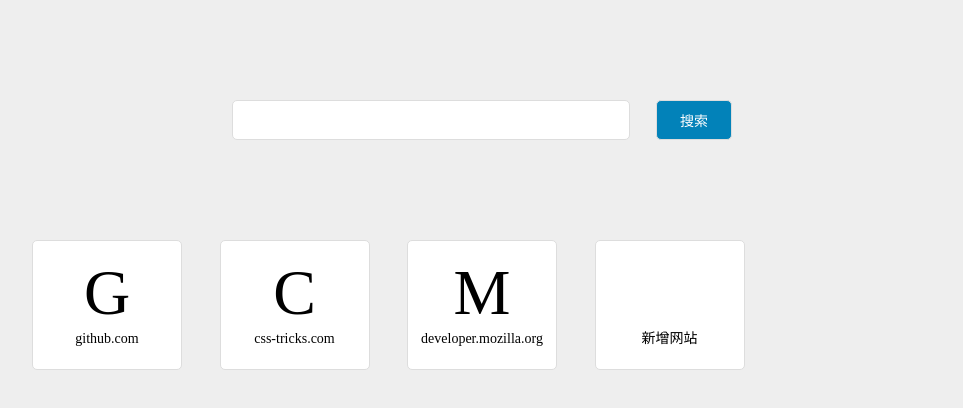
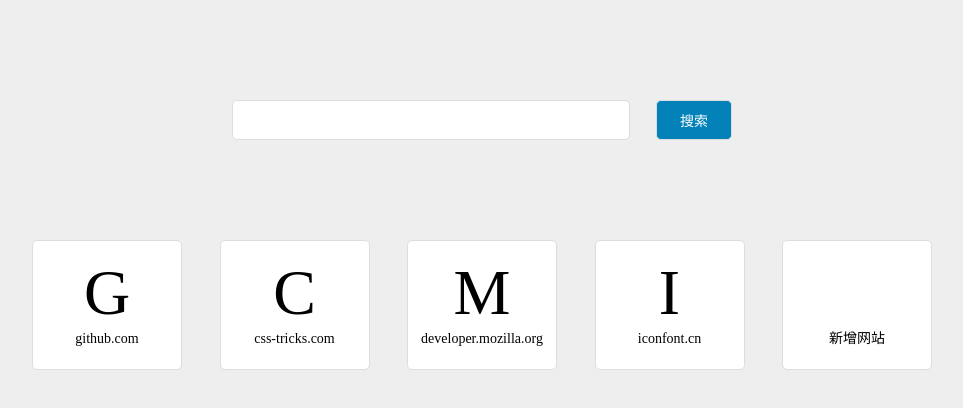
Before and after one commit to ZhenGong1997/nav-1, a website: page src/index.html in a window 1280 px wide. Shown: the whole page, without its empty margins (158-1121 px from the left). Drawn offline with nearby package versions, Linux system fonts and the light colour scheme.

Commit message:
add website

```diff
--- a/src/main.js
+++ b/src/main.js
@@ -15,6 +15,7 @@
     {logo:"G",  logoType:'image', url:"https://www.github.com"},
     {logo:"C", logoType:'image', url:"https://www.css-tricks.com"},
     {logo:"M", logoType:'image', url:"https://developer.mozilla.org"},
+    {logo:"I", logoType:'image', url:"https://iconfont.cn"},
 ]
 
 const simplifyUrl = (url) =>{
```
Also changed, not shown: dist/index.html, 4 other files.
